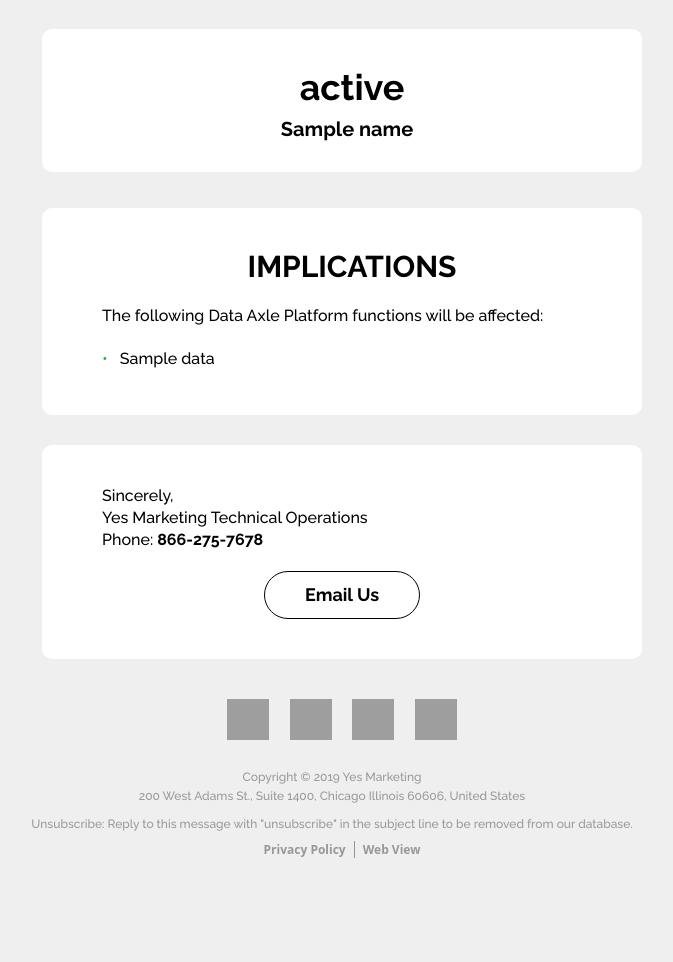
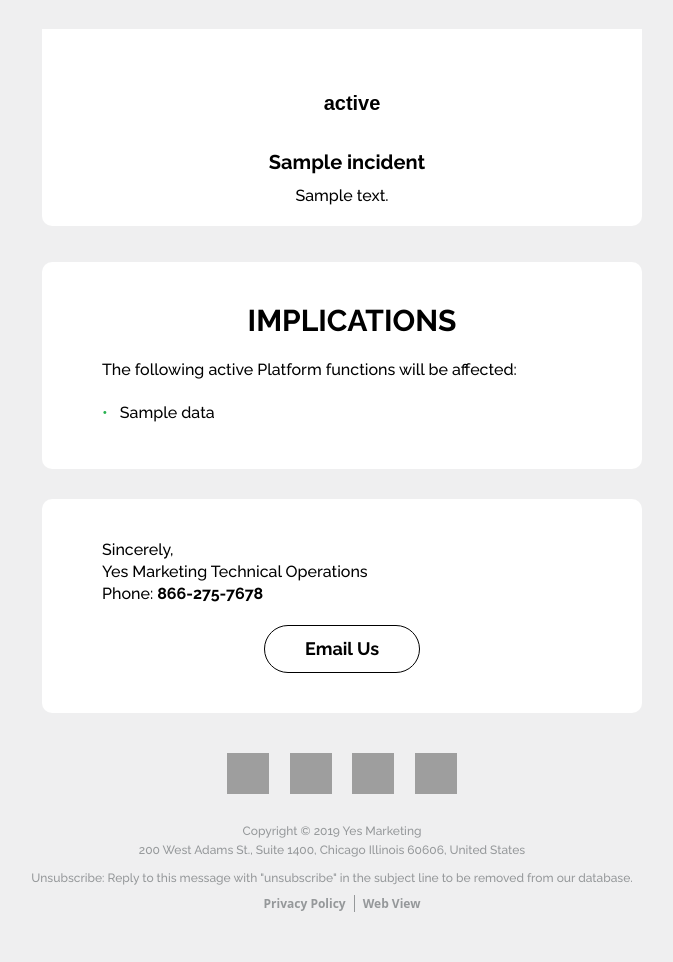
Before and after one commit to NareshReddy553/Statusapp, a Django app: template templates/incident_email_notification1.html in a window 1280 px wide. Shown: the part 286-1248 px from the top of the page, without its empty margins (298-971 px from the left). Before the commit the page ends 1144 px from the top, so only its background shows below. Run offline with Django 3.2, Linux system fonts and the light colour scheme; tables that the repository leaves empty hold one stand-in row (values such as "Sample post"); the template is opened without the code that fills it: values that come from a table or form of the project are taken from there, most other values are stand-ins (such as "Sample title", 1, 10 or a date in 2020); grey boxes are pictures that could not be loaded.

Commit message:
email template changes

```diff
--- a/templates/incident_email_notification1.html
+++ b/templates/incident_email_notification1.html
@@ -1,6 +1,5 @@
 <!DOCTYPE html>
 <html lang="en">
-    {% load static %}
     <head>
         <meta charset="UTF-8" />
         <meta http-equiv="content-type" content="text/html; charset=utf-8" />
@@ -237,7 +236,7 @@
 
              <!-- END HIDDEN PREHEADER -->
             <table cellpadding="0" cellspacing="0" border="0" width="100%" class="marginFix">
-                <tr width="100%" bgcolor="#efeff0" class="bgCover" align="center" background="{% static 'images/body_bg.png'%}" valign="bottom" style="background-size: 50%; background-repeat: repeat;">
+                <tr width="100%" bgcolor="#efeff0" class="bgCover" align="center" background="" valign="bottom" style="background-size: 50%; background-repeat: repeat;">
                     <td>
 
 
@@ -261,7 +260,8 @@
                                               font-size: xxx-large;
                                               margin-top: 0px;
                                               margin-bottom: 0px;
-                                              color:  #242424;"
+                                              color:  #242424;
+                                              text-decoration:None;"
                                               >
                                                 {{businessunit}}
                                                 </a>
@@ -326,20 +326,19 @@
                                 <td align="center">
                                     <table width="600" cellpadding="0" cellspacing="0" border="0" bgcolor="#efeff0" style="width: 600px;" class="full-width">
                                         <tr>
-                                            <td
-                                                align="middle"
-                                                class="raleway"
-                                                bgcolor="#ffffff"
-                                                valign="bottom"
-                                                style="font-family: 'raleway', Arial, Helvetica, sans-serif; font-size: 36px; font-weight: 300; line-height: 37px; padding: 40px 40px 0px 60px; border-top-left-radius: 10px; border-top-right-radius: 10px;"
-                                            >
-                                                <b> {{status}}</b>
+                                            <td valign="bottom" style="background:white; padding:30.0pt 30.0pt 0in 45.0pt">
+                                                <p class="x_x_MsoNormal" align="center" style="text-align:center; line-height:27.75pt">
+                                                    <b>
+                                                        <span style="font-size: 15pt; font-family: Arial, sans-serif, serif, EmojiFont; color: black;">
+                                                            {{status}}
+                                                        </span>
+                                                    </b>
                                             </td>
                                         </tr>
 
                                         <tr>
                                             <td align="middle" class="raleway" bgcolor="#ffffff" valign="bottom" style="font-family: 'raleway', Arial, Helvetica, sans-serif; font-size: 20px; font-weight: 700; line-height: 26px; padding: 10px 50px 10px 60px;">
-                                                {{name}}
+                                                {{incident_data.name}}
                                             </td>
                                         </tr>
 
@@ -351,7 +350,7 @@
                                                 valign="bottom"
                                                 style="font-family: 'raleway', Arial, Helvetica, sans-serif; font-weight: 500; font-size: 16px; line-height: 21px; padding: 0px 60px 20px 60px; border-bottom-left-radius: 10px; border-bottom-right-radius: 10px;"
                                             >
-                                                {{message|safe}}
+                                                {{incident_data.message|safe}}
                                             </td>
                                         </tr>
                                     </table>
@@ -380,7 +379,7 @@
 
                                         <tr>
                                             <td align="left" class="raleway" bgcolor="#ffffff" valign="bottom" style="font-family: 'raleway', Arial, Helvetica, sans-serif; font-weight: 500; font-size: 16px; line-height: 22px; padding: 0px 50px 20px 60px;">
-                                                The following Data Axle Platform functions will be affected:
+                                                The following {{status}} Platform functions will be affected:
                                             </td>
                                         </tr>
                                         {% for data in component_data %}
```
Also changed, not shown: common/serializers.py (+7 -4 lines).
